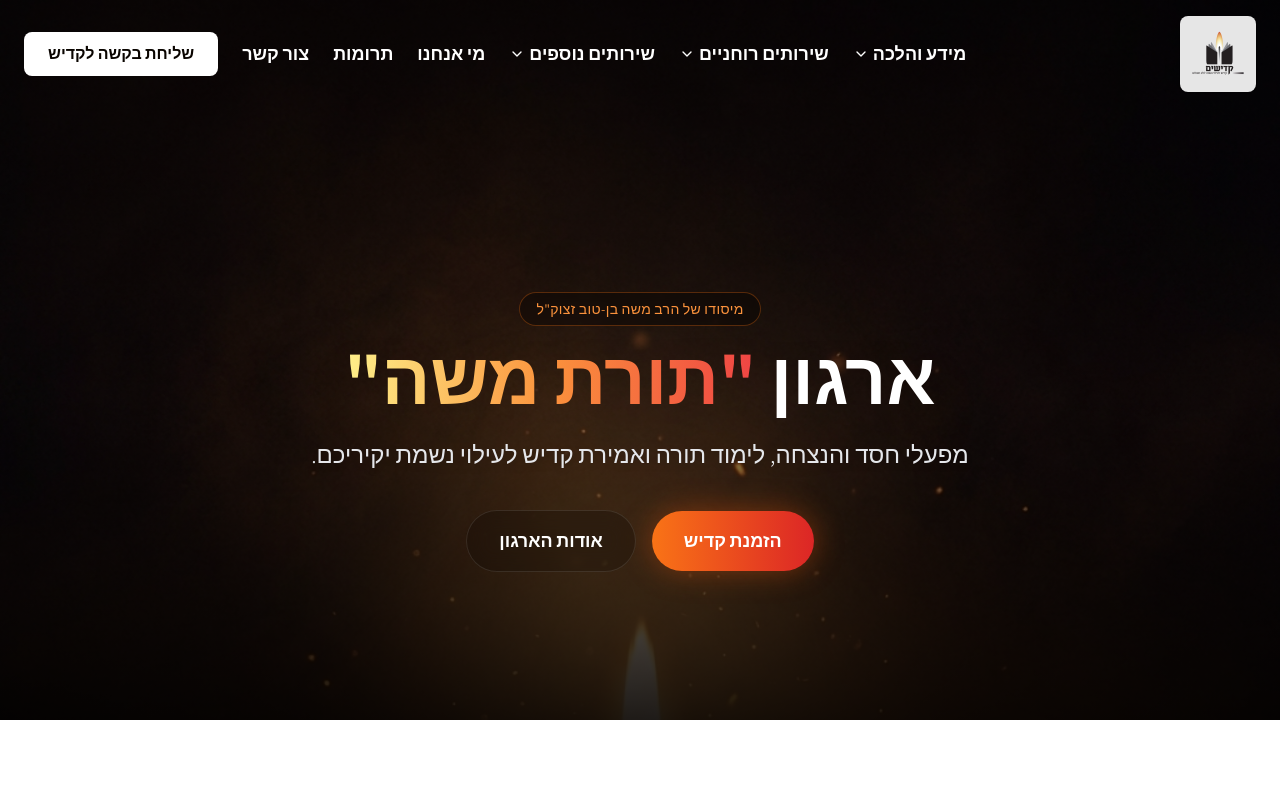
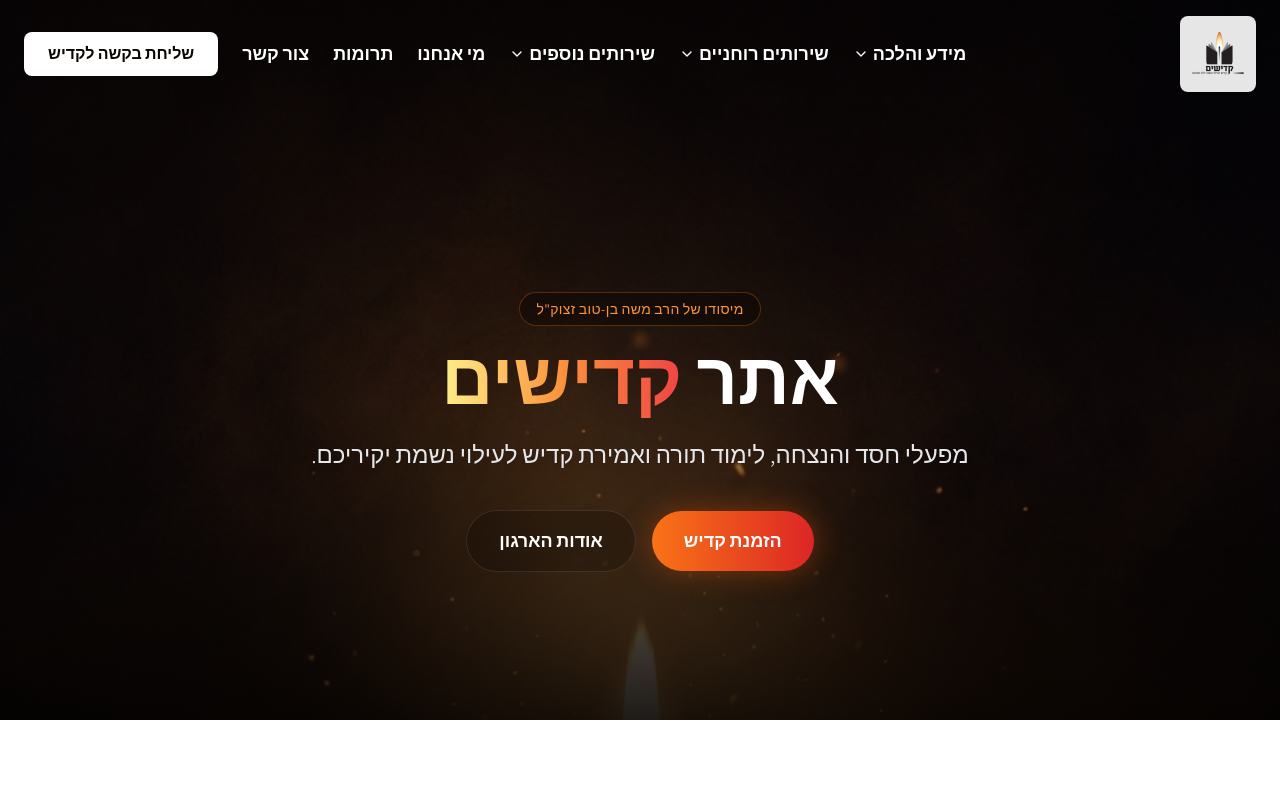
Before and after one commit to kadishimDev/Kadishim-New, a React (Vite) app: page /admin in a window 1280 px wide. Shown: the top 800 px of the page. Built offline with nearby package versions, Linux system fonts and the light colour scheme; a web font is replaced by a local one.

Commit message:
Update hero title to Site Kadishim

```diff
--- a/src/pages/Home.jsx
+++ b/src/pages/Home.jsx
@@ -46,7 +46,7 @@ const Home = () => {
                         מיסודו של הרב משה בן-טוב זצוק"ל
                     </div>
                     <h1 className="text-4xl md:text-6xl lg:text-7xl font-bold mb-6 leading-tight animate-fade-in-up animation-delay-200 drop-shadow-2xl">
-                        ארגון <span className="text-transparent bg-clip-text bg-gradient-to-r from-yellow-200 via-orange-400 to-red-500">"תורת משה"</span>
+                        אתר <span className="text-transparent bg-clip-text bg-gradient-to-r from-yellow-200 via-orange-400 to-red-500">קדישים</span>
                     </h1>
                     <p className="text-xl md:text-2xl text-gray-200 mb-10 max-w-2xl mx-auto font-light leading-relaxed animate-fade-in-up animation-delay-400 drop-shadow-md">
                         מפעלי חסד והנצחה, לימוד תורה ואמירת קדיש לעילוי נשמת יקיריכם.
```
